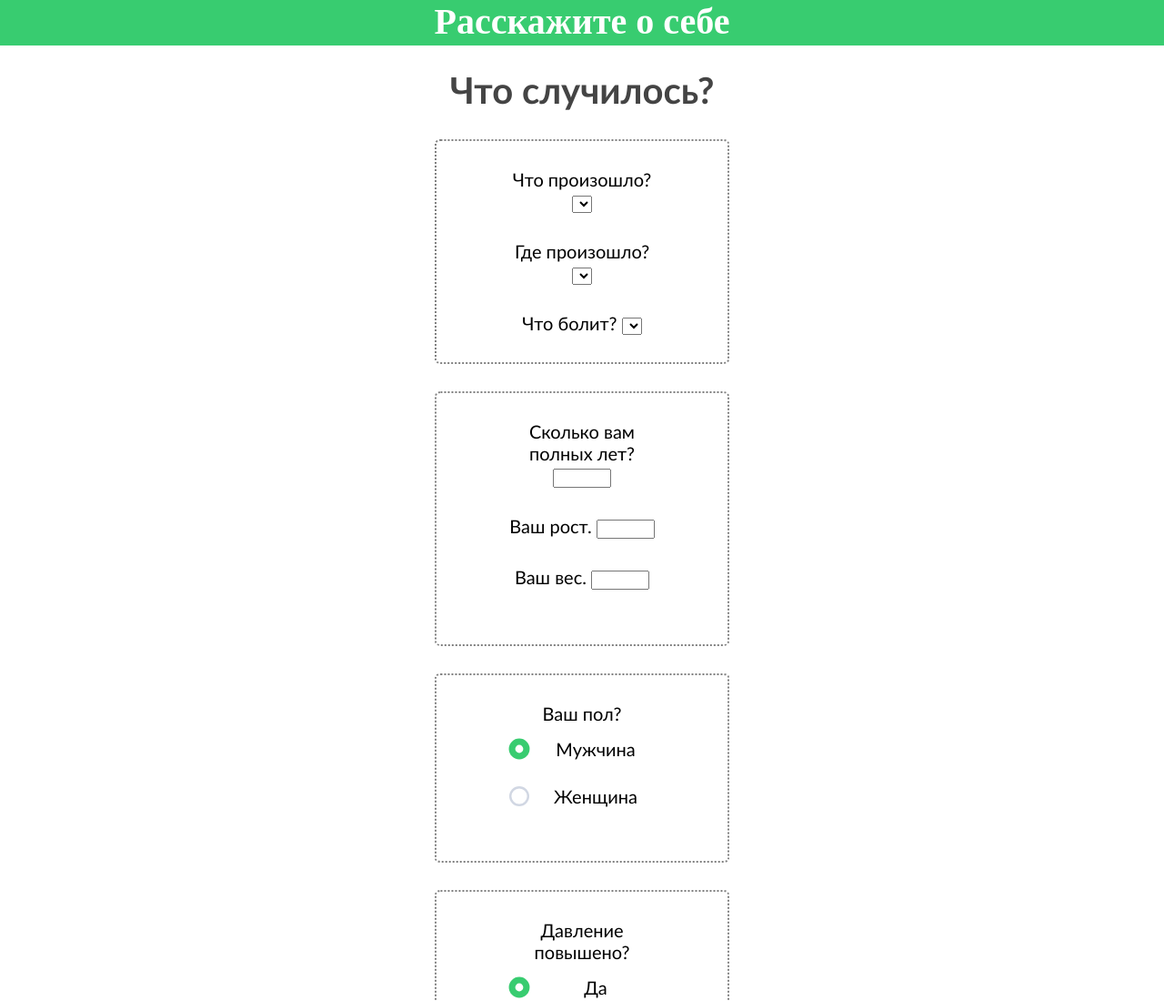
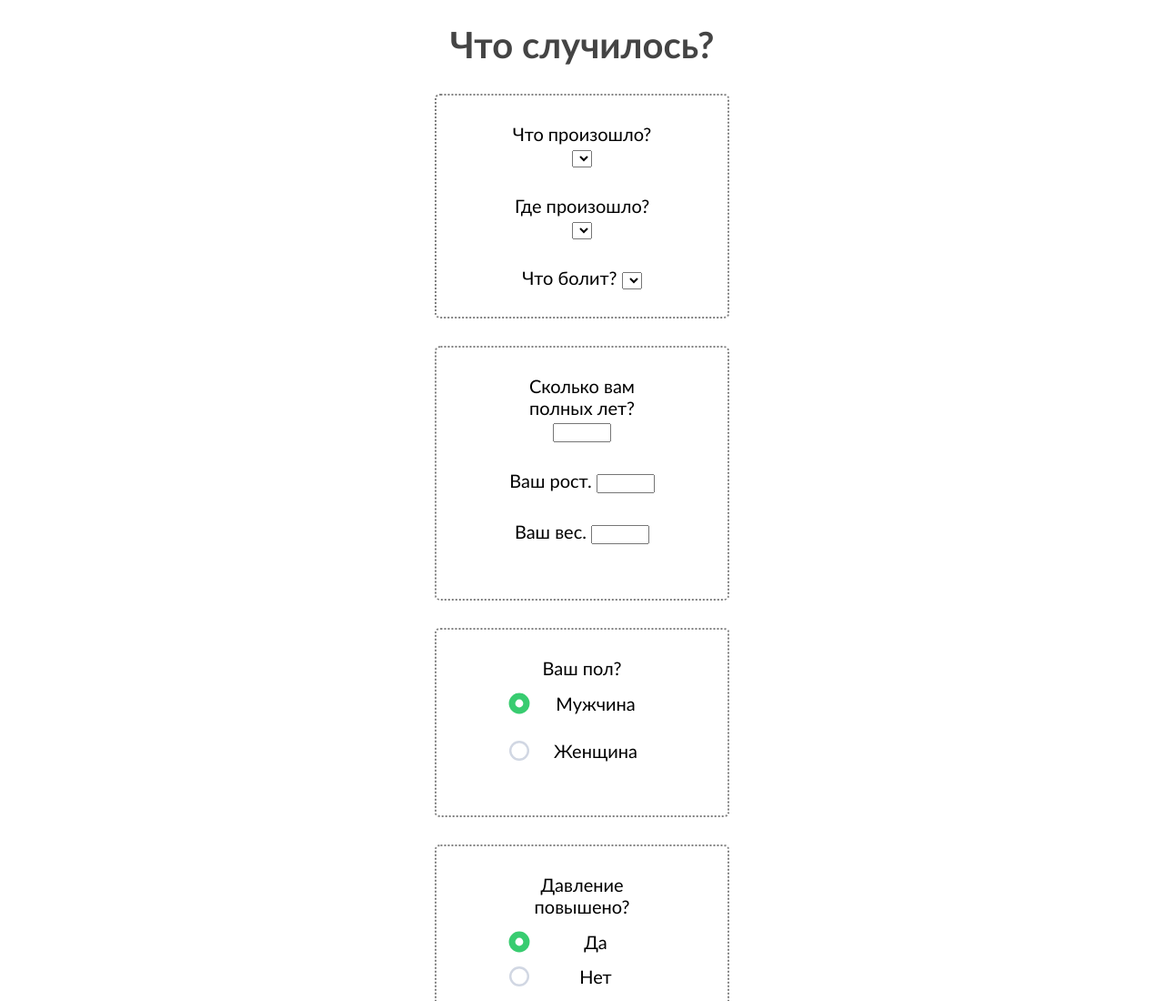
Before and after one commit to Vlid-Fafytib/ProjectVlid, a plain HTML site: page index.html in a window 1280 px wide. Shown: the top 1100 px of the page at 91% size. Drawn offline with Linux system fonts and the light colour scheme; no server answers.

Commit message:
header delete

```diff
--- a/index.html
+++ b/index.html
@@ -20,9 +20,6 @@
 </head>
 
 <body>
-    <header>
-        <h1>Расскажите о себе</h1>
-    </header>
     <div class="page-wrapper">
         <form id="myform" action="">
             <h1 class="aligner title-wrapp">Что случилось?</h1>
--- a/style.css
+++ b/style.css
@@ -35,20 +35,6 @@ body{
 	overflow: hidden;
 	border-right: 2px dotted grey;
 	border-bottom: 2px dotted grey;
-}
-
-header{
-    width: 100%;
-    height: 50px;
-    margin: 0;
-    padding: 0;
-    background-color: #38cc70;
-}
-header > h1{
-    font-size: 30pt;
-    color: #fff;
-    text-align: center;
-    margin: 0;
 }
 
 .radio {
```
